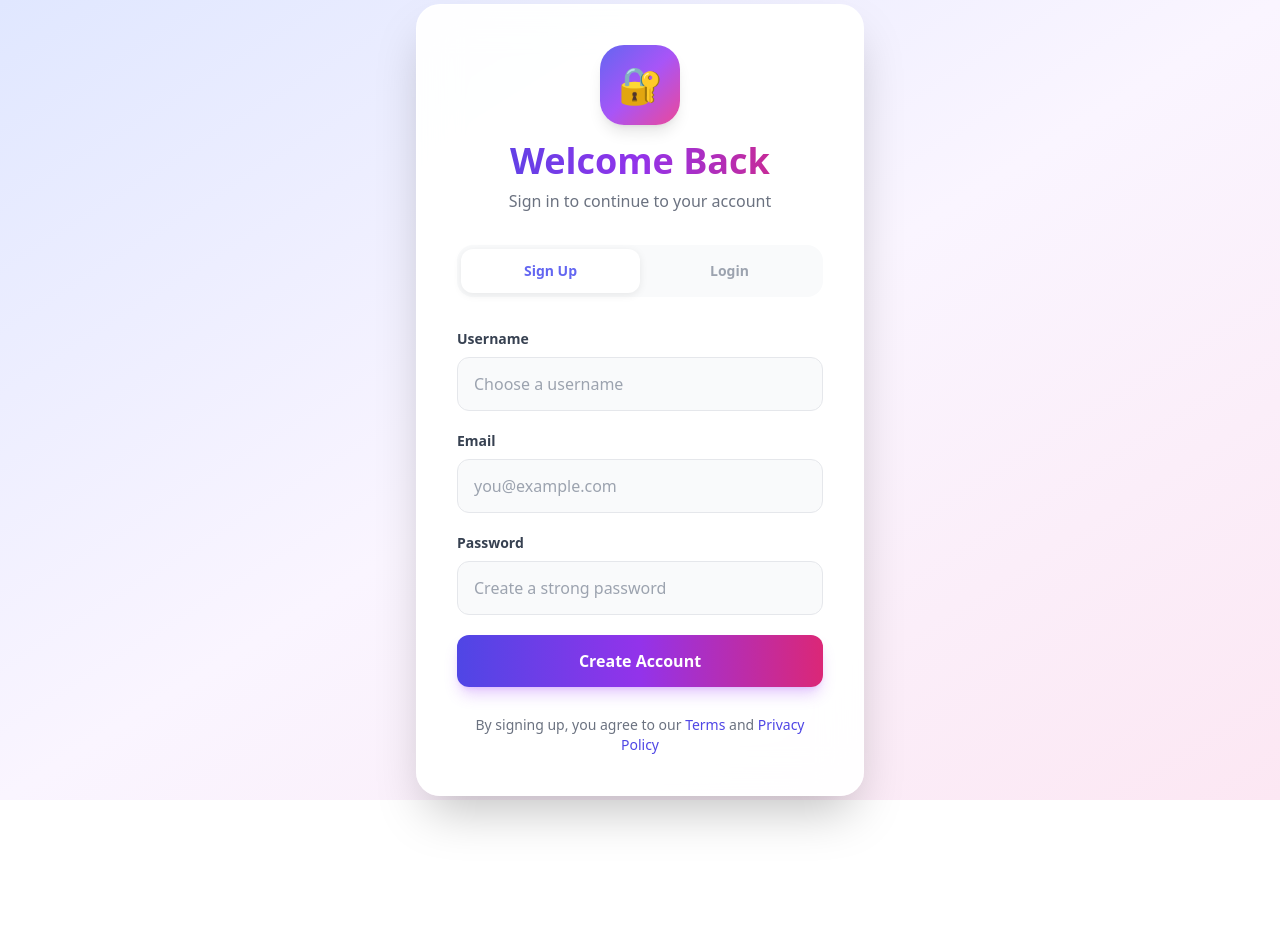
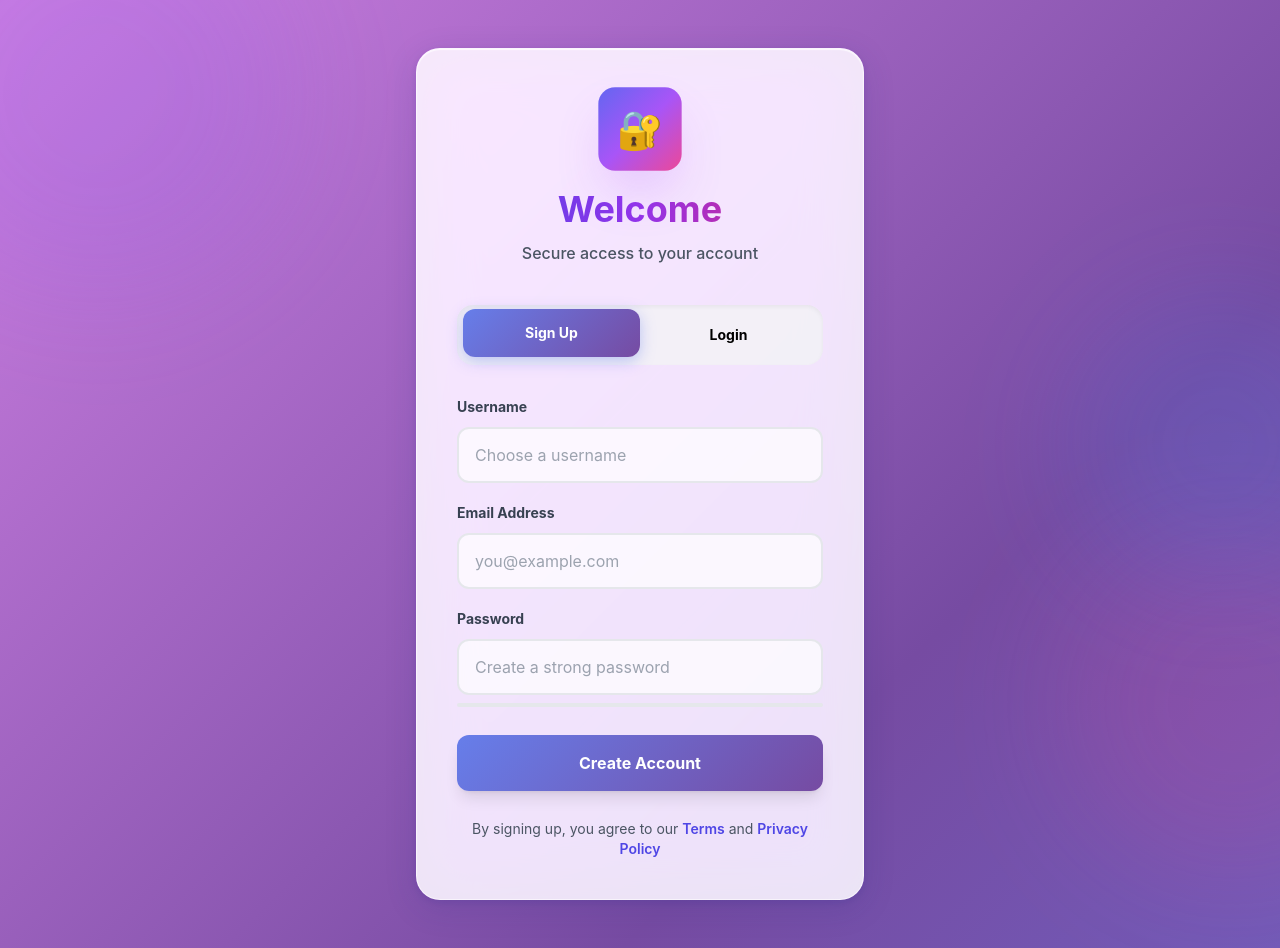
Before and after one commit to sahillansarii001/LoginSignup, a website: page form.html in a window 1280 px wide. Both pictures are taken after a click on the link "Sign Up". Before the commit the page ends 800 px from the top, so only its background shows below. Drawn offline with nearby package versions, Linux system fonts and the light colour scheme.

Commit message:
UI changed

```diff
--- a/form.html
+++ b/form.html
@@ -3,139 +3,347 @@
 <head>
   <meta charset="UTF-8" />
   <meta name="viewport" content="width=device-width, initial-scale=1.0" />
-  <title>Auth</title>
+  <title>Authentication</title>
   <script src="https://cdn.tailwindcss.com"></script>
 
   <style>
-    .glass {
-      background: rgba(255, 255, 255, 0.95);
-      backdrop-filter: blur(20px);
-      -webkit-backdrop-filter: blur(20px);
-      border: 1px solid rgba(255, 255, 255, 0.5);
+    * {
+      margin: 0;
+      padding: 0;
+      box-sizing: border-box;
     }
 
-    /* Tab switching without JS */
+    body {
+      font-family: -apple-system, BlinkMacSystemFont, 'Segoe UI', Roboto, 'Helvetica Neue', Arial, sans-serif;
+    }
+
+    /* Animated gradient background */
+    .animated-bg {
+      background: linear-gradient(-45deg, #667eea 0%, #764ba2 25%, #f093fb 50%, #4facfe 75%, #00f2fe 100%);
+      background-size: 400% 400%;
+      animation: gradientShift 15s ease infinite;
+    }
+
+    @keyframes gradientShift {
+      0% { background-position: 0% 50%; }
+      50% { background-position: 100% 50%; }
+      100% { background-position: 0% 50%; }
+    }
+
+    /* Floating orbs in background */
+    .orb {
+      position: fixed;
+      border-radius: 50%;
+      filter: blur(60px);
+      opacity: 0.5;
+      animation: float 20s ease-in-out infinite;
+      pointer-events: none;
+      z-index: 0;
+    }
+
+    .orb-1 {
+      width: 400px;
+      height: 400px;
+      background: rgba(139, 92, 246, 0.3);
+      top: -10%;
+      left: -10%;
+      animation-delay: 0s;
+    }
+
+    .orb-2 {
+      width: 350px;
+      height: 350px;
+      background: rgba(236, 72, 153, 0.3);
+      bottom: -10%;
+      right: -10%;
+      animation-delay: 7s;
+    }
+
+    .orb-3 {
+      width: 300px;
+      height: 300px;
+      background: rgba(59, 130, 246, 0.3);
+      top: 40%;
+      right: -5%;
+      animation-delay: 3s;
+    }
+
+    @keyframes float {
+      0%, 100% { transform: translate(0, 0) rotate(0deg); }
+      33% { transform: translate(30px, -30px) rotate(120deg); }
+      66% { transform: translate(-20px, 20px) rotate(240deg); }
+    }
+
+    /* Enhanced glass effect */
+    .glass-card {
+      background: rgba(255, 255, 255, 0.85);
+      backdrop-filter: blur(30px) saturate(180%);
+      -webkit-backdrop-filter: blur(30px) saturate(180%);
+      border: 1px solid rgba(255, 255, 255, 0.6);
+      box-shadow:
+        0 8px 32px 0 rgba(31, 38, 135, 0.15),
+        0 2px 8px 0 rgba(31, 38, 135, 0.1),
+        inset 0 1px 1px 0 rgba(255, 255, 255, 0.8);
+    }
+
+    /* Tab switching */
     .tab-content {
       display: none;
     }
 
-    /* Show content when tab is targeted */
-    #signup:target ~ .container-wrapper .tabs-container #signup-content {
+    #signup:target ~ .main-container .tabs-wrapper #signup-content,
+    #login:target ~ .main-container .tabs-wrapper #login-content {
       display: block;
     }
 
-    #login:target ~ .container-wrapper .tabs-container #login-content {
+    #signup:target ~ .main-container .tabs-wrapper #signup-tab,
+    #login:target ~ .main-container .tabs-wrapper #login-tab {
+      background: linear-gradient(135deg, #667eea 0%, #764ba2 100%);
+      color: white;
+      box-shadow: 0 4px 15px rgba(102, 126, 234, 0.4);
+      transform: translateY(-2px);
+    }
+
+    /* Default state */
+    .tabs-wrapper #signup-content {
       display: block;
     }
 
-    /* Style active tabs */
-    #signup:target ~ .container-wrapper .tabs-container #signup-tab {
-      background: white;
-      box-shadow: 0 2px 8px rgba(0, 0, 0, 0.08);
-      color: #6366f1;
+    .tabs-wrapper #signup-tab {
+      background: linear-gradient(135deg, #667eea 0%, #764ba2 100%);
+      color: white;
+      box-shadow: 0 4px 15px rgba(102, 126, 234, 0.4);
+      transform: translateY(-2px);
     }
 
-    #login:target ~ .container-wrapper .tabs-container #login-tab {
-      background: white;
-      box-shadow: 0 2px 8px rgba(0, 0, 0, 0.08);
-      color: #6366f1;
+    #login:target ~ .main-container .tabs-wrapper #signup-tab {
+      background: transparent;
+      color: #6b7280;
+      box-shadow: none;
+      transform: translateY(0);
     }
 
-    /* Default: show signup when no hash in URL */
-    .tabs-container #signup-content {
-      display: block;
-    }
-
-    .tabs-container #signup-tab {
-      background: white;
-      box-shadow: 0 2px 8px rgba(0, 0, 0, 0.08);
-      color: #6366f1;
-    }
-
-    /* Hide signup default styles when login is targeted */
-    #login:target ~ .container-wrapper .tabs-container #signup-tab {
-      background: transparent;
-      box-shadow: none;
-      color: #9ca3af;
-    }
-
-    #login:target ~ .container-wrapper .tabs-container #signup-content {
+    #login:target ~ .main-container .tabs-wrapper #signup-content {
       display: none;
     }
 
-    /* Smooth animations */
+    /* Smooth content transitions */
     .tab-content {
-      animation: fadeIn 0.4s ease-out;
+      animation: slideIn 0.5s cubic-bezier(0.16, 1, 0.3, 1);
     }
 
-    @keyframes fadeIn {
-      from { opacity: 0; transform: translateY(12px); }
-      to { opacity: 1; transform: translateY(0); }
+    @keyframes slideIn {
+      from {
+        opacity: 0;
+        transform: translateY(20px) scale(0.95);
+      }
+      to {
+        opacity: 1;
+        transform: translateY(0) scale(1);
+      }
     }
 
-    /* Enhanced focus states */
-    input:focus {
-      outline: none;
-      border-color: #818cf8;
-      box-shadow: 0 0 0 4px rgba(99, 102, 241, 0.1);
+    /* Enhanced input styling */
+    .input-field {
+      transition: all 0.3s cubic-bezier(0.16, 1, 0.3, 1);
+      position: relative;
     }
 
-    input[type="checkbox"]:focus {
-      box-shadow: 0 0 0 4px rgba(99, 102, 241, 0.1);
+    .input-field:focus {
+      outline: none;
+      border-color: #667eea;
+      box-shadow: 0 0 0 4px rgba(102, 126, 234, 0.1);
+      transform: translateY(-2px);
     }
 
-    /* Hover effects for social buttons */
-    .social-btn:hover {
-      transform: translateY(-2px);
-      box-shadow: 0 4px 12px rgba(0, 0, 0, 0.1);
+    .input-field:hover:not(:focus) {
+      border-color: #c7d2fe;
+      background: #fafbff;
     }
 
-    .social-btn {
-      transition: all 0.2s ease;
+    /* Button enhancements */
+    .primary-btn {
+      background: linear-gradient(135deg, #667eea 0%, #764ba2 100%);
+      transition: all 0.3s cubic-bezier(0.16, 1, 0.3, 1);
+      position: relative;
+      overflow: hidden;
     }
 
-    /* Checkbox custom styling */
-    input[type="checkbox"] {
-      accent-color: #6366f1;
+    .primary-btn::before {
+      content: '';
+      position: absolute;
+      top: 0;
+      left: -100%;
+      width: 100%;
+      height: 100%;
+      background: linear-gradient(90deg, transparent, rgba(255,255,255,0.3), transparent);
+      transition: left 0.5s;
+    }
+
+    .primary-btn:hover::before {
+      left: 100%;
+    }
+
+    .primary-btn:hover {
+      box-shadow: 0 8px 25px rgba(102, 126, 234, 0.5);
+      transform: translateY(-3px);
+    }
+
+    .primary-btn:active {
+      transform: translateY(-1px);
+    }
+
+    /* Social button hover effects */
+    .social-btn {
+      transition: all 0.3s cubic-bezier(0.16, 1, 0.3, 1);
+      position: relative;
+    }
+
+    .social-btn:hover {
+      transform: translateY(-3px);
+      box-shadow: 0 8px 20px rgba(0, 0, 0, 0.1);
+      border-color: #667eea;
+    }
+
+    .social-btn:active {
+      transform: translateY(-1px);
+    }
+
+    /* Tab hover effects */
+    .tab-btn {
+      transition: all 0.3s cubic-bezier(0.16, 1, 0.3, 1);
+    }
+
+    .tab-btn:hover {
+      background: rgba(102, 126, 234, 0.1);
+      color: #667eea;
+    }
+
+    /* Custom checkbox */
+    .custom-checkbox {
+      appearance: none;
+      width: 20px;
+      height: 20px;
+      border: 2px solid #d1d5db;
+      border-radius: 6px;
+      cursor: pointer;
+      transition: all 0.3s;
+      position: relative;
+    }
+
+    .custom-checkbox:checked {
+      background: linear-gradient(135deg, #667eea 0%, #764ba2 100%);
+      border-color: #667eea;
+    }
+
+    .custom-checkbox:checked::after {
+      content: '✓';
+      position: absolute;
+      color: white;
+      font-size: 14px;
+      font-weight: bold;
+      top: 50%;
+      left: 50%;
+      transform: translate(-50%, -50%);
+    }
+
+    .custom-checkbox:focus {
+      outline: none;
+      box-shadow: 0 0 0 4px rgba(102, 126, 234, 0.1);
+    }
+
+    /* Link styles */
+    .link-text {
+      transition: all 0.2s;
+    }
+
+    .link-text:hover {
+      color: #5b21b6;
+      text-decoration: underline;
+    }
+
+    /* Logo animation */
+    .logo-icon {
+      animation: pulse 3s ease-in-out infinite;
+    }
+
+    @keyframes pulse {
+      0%, 100% { transform: scale(1); }
+      50% { transform: scale(1.05); }
+    }
+
+    /* Password strength indicator */
+    .strength-indicator {
+      height: 4px;
+      background: #e5e7eb;
+      border-radius: 2px;
+      overflow: hidden;
+      margin-top: 8px;
+    }
+
+    .strength-bar {
+      height: 100%;
+      transition: all 0.3s;
+      border-radius: 2px;
+    }
+
+    /* Divider animation */
+    .divider-line {
+      position: relative;
+    }
+
+    .divider-line::before {
+      content: '';
+      position: absolute;
+      left: 0;
+      top: 50%;
+      width: 100%;
+      height: 1px;
+      background: linear-gradient(90deg, transparent, #e5e7eb, transparent);
     }
   </style>
 </head>
 
-<body class="min-h-screen bg-gradient-to-br from-indigo-100 via-purple-50 to-pink-100 flex items-center justify-center px-4">
+<body class="relative overflow-x-hidden animated-bg">
+
+  <!-- Floating orbs -->
+  <div class="orb orb-1"></div>
+  <div class="orb orb-2"></div>
+  <div class="orb orb-3"></div>
 
   <span id="signup"></span>
   <span id="login"></span>
 
-  <div class="container-wrapper">
-    <div class="glass shadow-2xl rounded-3xl w-full max-w-md p-10">
+  <div class="main-container relative z-10 flex items-center justify-center px-4 py-12 min-h-screen">
+    <div class="glass-card rounded-3xl w-full max-w-md p-10 transform transition-all duration-500 my-auto">
 
-      <!-- Header -->
-      <div class="text-center mb-8">
-        <div class="w-20 h-20 mx-auto mb-4 bg-gradient-to-br from-indigo-500 via-purple-500 to-pink-500 rounded-3xl flex items-center justify-center text-4xl shadow-lg">
+      <!-- Logo & Header -->
+      <div class="text-center mb-10">
+        <div class="w-20 h-20 mx-auto mb-5 bg-gradient-to-br from-indigo-500 via-purple-500 to-pink-500 rounded-2xl flex items-center justify-center text-4xl shadow-2xl shadow-purple-500/30 logo-icon">
           🔐
         </div>
-        <h1 class="text-4xl font-bold bg-gradient-to-r from-indigo-600 via-purple-600 to-pink-600 bg-clip-text text-transparent mb-2">
-          Welcome Back
+        <h1 class="text-4xl font-bold bg-gradient-to-r from-indigo-600 via-purple-600 to-pink-600 bg-clip-text text-transparent mb-3">
+          Welcome
         </h1>
-        <p class="text-gray-500">
-          Sign in to continue to your account
+        <p class="text-gray-600 font-medium">
+          Secure access to your account
         </p>
       </div>
 
-      <div class="tabs-container">
+      <div class="tabs-wrapper">
         <!-- Tab Navigation -->
-        <div class="flex bg-gray-50 rounded-2xl p-1 mb-8">
+        <div class="flex bg-gray-100/80 rounded-2xl p-1.5 mb-8 shadow-inner">
           <a
             href="#signup"
             id="signup-tab"
-            class="w-1/2 py-3 text-sm font-semibold rounded-xl text-gray-400 text-center transition-all duration-300"
+            class="tab-btn w-1/2 py-3.5 text-sm font-bold rounded-xl text-center"
           >
             Sign Up
           </a>
           <a
             href="#login"
             id="login-tab"
-            class="w-1/2 py-3 text-sm font-semibold rounded-xl text-gray-400 text-center transition-all duration-300"
+            class="tab-btn w-1/2 py-3.5 text-sm font-bold rounded-xl text-center"
           >
             Login
           </a>
@@ -149,49 +357,54 @@
           class="tab-content space-y-5"
         >
           <div>
-            <label class="block text-sm font-semibold text-gray-700 mb-2">Username</label>
+            <label class="block text-sm font-bold text-gray-700 mb-2.5">Username</label>
             <input
               type="text"
               name="username"
               required
-              class="w-full px-4 py-3.5 bg-gray-50 border border-gray-200 rounded-xl focus:bg-white transition-all"
+              class="input-field w-full px-4 py-3.5 bg-white/70 border-2 border-gray-200 rounded-xl text-gray-900 placeholder-gray-400"
               placeholder="Choose a username"
             />
           </div>
 
           <div>
-            <label class="block text-sm font-semibold text-gray-700 mb-2">Email</label>
+            <label class="block text-sm font-bold text-gray-700 mb-2.5">Email Address</label>
             <input
               type="email"
               name="email"
               required
-              class="w-full px-4 py-3.5 bg-gray-50 border border-gray-200 rounded-xl focus:bg-white transition-all"
+              class="input-field w-full px-4 py-3.5 bg-white/70 border-2 border-gray-200 rounded-xl text-gray-900 placeholder-gray-400"
               placeholder="you@example.com"
             />
           </div>
 
           <div>
-            <label class="block text-sm font-semibold text-gray-700 mb-2">Password</label>
+            <label class="block text-sm font-bold text-gray-700 mb-2.5">Password</label>
             <input
               type="password"
               name="password"
               required
-              class="w-full px-4 py-3.5 bg-gray-50 border border-gray-200 rounded-xl focus:bg-white transition-all"
+              class="input-field w-full px-4 py-3.5 bg-white/70 border-2 border-gray-200 rounded-xl text-gray-900 placeholder-gray-400"
               placeholder="Create a strong password"
             />
+            <div class="strength-indicator mt-2">
+              <div class="strength-bar" style="width: 0%; background: #ef4444;"></div>
+            </div>
           </div>
 
+          <div class="pt-2">
             <button
               type="submit"
-            class="w-full bg-gradient-to-r from-indigo-600 via-purple-600 to-pink-600 hover:from-indigo-700 hover:via-purple-700 hover:to-pink-700 text-white font-semibold py-3.5 rounded-xl transition-all shadow-lg shadow-purple-500/30 hover:shadow-xl hover:shadow-purple-500/40 hover:scale-[1.02]"
+              class="primary-btn w-full text-white font-bold py-4 rounded-xl shadow-lg"
             >
               Create Account
             </button>
+          </div>
 
-          <p class="text-center text-sm text-gray-500 pt-2">
+          <p class="text-center text-sm text-gray-600 pt-2">
             By signing up, you agree to our
-            <a href="#" class="text-indigo-600 hover:underline font-medium">Terms</a> and
-            <a href="#" class="text-indigo-600 hover:underline font-medium">Privacy Policy</a>
+            <a href="#" class="link-text text-indigo-600 font-semibold">Terms</a> and
+            <a href="#" class="link-text text-indigo-600 font-semibold">Privacy Policy</a>
           </p>
         </form>
 
@@ -203,26 +416,26 @@
           class="tab-content space-y-5"
         >
           <div>
-            <label class="block text-sm font-semibold text-gray-700 mb-2">Email</label>
+            <label class="block text-sm font-bold text-gray-700 mb-2.5">Email Address</label>
             <input
               type="email"
               name="email"
               required
-              class="w-full px-4 py-3.5 bg-gray-50 border border-gray-200 rounded-xl focus:bg-white transition-all"
+              class="input-field w-full px-4 py-3.5 bg-white/70 border-2 border-gray-200 rounded-xl text-gray-900 placeholder-gray-400"
               placeholder="you@example.com"
             />
           </div>
 
           <div>
-            <div class="flex items-center justify-between mb-2">
-              <label class="text-sm font-semibold text-gray-700">Password</label>
-              <a href="#" class="text-sm text-indigo-600 hover:text-indigo-700 font-medium">Forgot?</a>
+            <div class="flex items-center justify-between mb-2.5">
+              <label class="text-sm font-bold text-gray-700">Password</label>
+              <a href="#" class="link-text text-sm text-indigo-600 font-semibold">Forgot Password?</a>
             </div>
             <input
               type="password"
               name="password"
               required
-              class="w-full px-4 py-3.5 bg-gray-50 border border-gray-200 rounded-xl focus:bg-white transition-all"
+              class="input-field w-full px-4 py-3.5 bg-white/70 border-2 border-gray-200 rounded-xl text-gray-900 placeholder-gray-400"
               placeholder="Enter your password"
             />
           </div>
@@ -231,33 +444,33 @@
             <input
               type="checkbox"
               id="remember"
-              class="w-4 h-4 border-2 border-gray-300 rounded cursor-pointer"
+              class="custom-checkbox"
             />
-            <label for="remember" class="ml-2.5 text-sm text-gray-600 cursor-pointer select-none">
-              Remember me
+            <label for="remember" class="ml-3 text-sm text-gray-700 font-medium cursor-pointer select-none">
+              Remember me for 30 days
             </label>
           </div>
 
+          <div class="pt-2">
             <button
               type="submit"
-            class="w-full bg-gradient-to-r from-indigo-600 via-purple-600 to-pink-600 hover:from-indigo-700 hover:via-purple-700 hover:to-pink-700 text-white font-semibold py-3.5 rounded-xl transition-all shadow-lg shadow-purple-500/30 hover:shadow-xl hover:shadow-purple-500/40 hover:scale-[1.02]"
+              class="primary-btn w-full text-white font-bold py-4 rounded-xl shadow-lg"
             >
               Sign In
             </button>
+          </div>
 
-          <div class="relative my-6">
-            <div class="absolute inset-0 flex items-center">
-              <div class="w-full border-t border-gray-200"></div>
-            </div>
+          <div class="relative my-8">
+            <div class="divider-line absolute inset-0 flex items-center"></div>
             <div class="relative flex justify-center text-sm">
-              <span class="px-4 bg-white text-gray-500">Or continue with</span>
+              <span class="px-5 bg-white/90 text-gray-500 font-semibold rounded-full">Or continue with</span>
             </div>
           </div>
 
           <div class="grid grid-cols-2 gap-4">
             <button
               type="button"
-              class="social-btn flex items-center justify-center px-4 py-3 bg-white border-2 border-gray-200 rounded-xl hover:border-gray-300"
+              class="social-btn flex items-center justify-center gap-3 px-4 py-3.5 bg-white/90 border-2 border-gray-200 rounded-xl font-semibold text-gray-700"
             >
               <svg class="w-5 h-5" viewBox="0 0 24 24">
                 <path fill="#4285F4" d="M22.56 12.25c0-.78-.07-1.53-.2-2.25H12v4.26h5.92c-.26 1.37-1.04 2.53-2.21 3.31v2.77h3.57c2.08-1.92 3.28-4.74 3.28-8.09z"/>
@@ -265,16 +478,23 @@
                 <path fill="#FBBC05" d="M5.84 14.09c-.22-.66-.35-1.36-.35-2.09s.13-1.43.35-2.09V7.07H2.18C1.43 8.55 1 10.22 1 12s.43 3.45 1.18 4.93l2.85-2.22.81-.62z"/>
                 <path fill="#EA4335" d="M12 5.38c1.62 0 3.06.56 4.21 1.64l3.15-3.15C17.45 2.09 14.97 1 12 1 7.7 1 3.99 3.47 2.18 7.07l3.66 2.84c.87-2.6 3.3-4.53 6.16-4.53z"/>
               </svg>
+              <span class="text-sm">Google</span>
             </button>
             <button
               type="button"
-              class="social-btn flex items-center justify-center px-4 py-3 bg-white border-2 border-gray-200 rounded-xl hover:border-gray-300"
+              class="social-btn flex items-center justify-center gap-3 px-4 py-3.5 bg-white/90 border-2 border-gray-200 rounded-xl font-semibold text-gray-700"
             >
               <svg class="w-5 h-5" fill="currentColor" viewBox="0 0 24 24">
                 <path d="M12 2C6.477 2 2 6.477 2 12c0 4.42 2.865 8.17 6.839 9.49.5.092.682-.217.682-.482 0-.237-.008-.866-.013-1.7-2.782.603-3.369-1.34-3.369-1.34-.454-1.156-1.11-1.463-1.11-1.463-.908-.62.069-.608.069-.608 1.003.07 1.531 1.03 1.531 1.03.892 1.529 2.341 1.087 2.91.831.092-.646.35-1.086.636-1.336-2.22-.253-4.555-1.11-4.555-4.943 0-1.091.39-1.984 1.029-2.683-.103-.253-.446-1.27.098-2.647 0 0 .84-.269 2.75 1.025A9.578 9.578 0 0112 6.836c.85.004 1.705.114 2.504.336 1.909-1.294 2.747-1.025 2.747-1.025.546 1.377.203 2.394.1 2.647.64.699 1.028 1.592 1.028 2.683 0 3.842-2.339 4.687-4.566 4.935.359.309.678.919.678 1.852 0 1.336-.012 2.415-.012 2.743 0 .267.18.578.688.48C19.138 20.167 22 16.418 22 12c0-5.523-4.477-10-10-10z"/>
               </svg>
+              <span class="text-sm">GitHub</span>
             </button>
           </div>
+
+          <p class="text-center text-sm text-gray-600 pt-4">
+            Don't have an account?
+            <a href="#signup" class="link-text text-indigo-600 font-bold">Sign up free</a>
+          </p>
         </form>
       </div>
 
```
Lines whose indentation alone changed are shown as unchanged.
